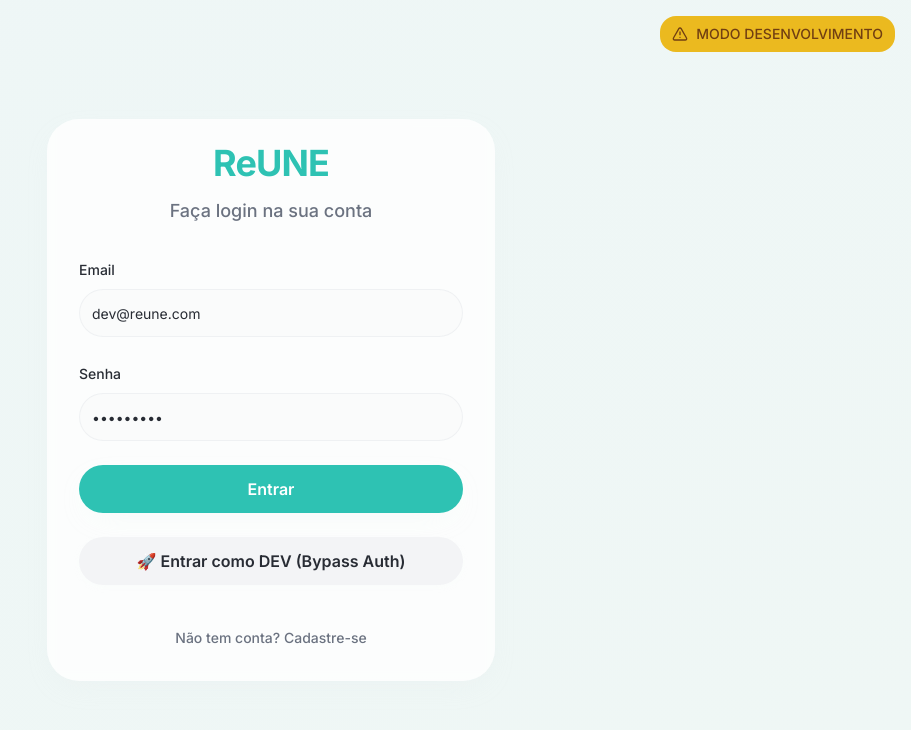
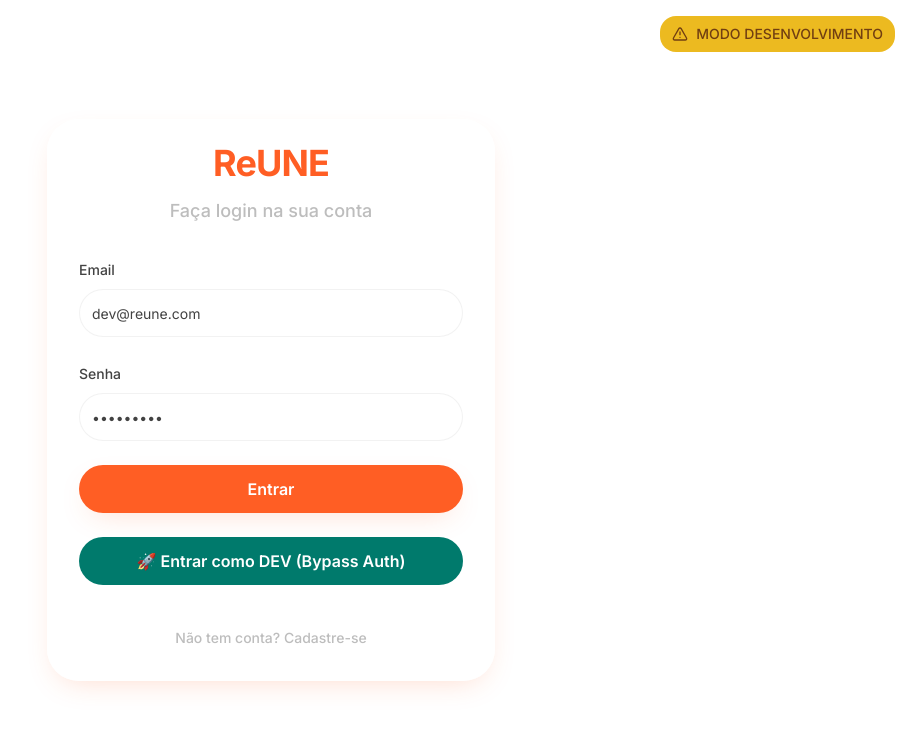
Before and after one commit to ManyRagDev/reune-cloud, a React (Vite) app: page / in a window 1280 px wide. Shown: the top 730 px of the page, without its empty margins (369-1280 px from the left). Built offline with nearby package versions, Linux system fonts and the light colour scheme; the HTML template or start-up script is replaced by a standard one.

Commit message:
Update color palette

```diff
--- a/src/index.css
+++ b/src/index.css
@@ -10,66 +10,71 @@ All colors MUST be HSL.
 
 @layer base {
   :root {
-    /* Modern ReUNE Brand Colors - Pastel and vibrant palette */
-    --background: 220 15% 97%;
-    --foreground: 220 13% 18%;
+    /* ReUNE Brand Colors - Logo Palette */
+    --background: 0 0% 100%;
+    --foreground: 0 0% 26%;
 
     --card: 0 0% 100%;
-    --card-foreground: 220 13% 18%;
+    --card-foreground: 0 0% 26%;
 
     --popover: 0 0% 100%;
-    --popover-foreground: 220 13% 18%;
+    --popover-foreground: 0 0% 26%;
 
-    /* Turquoise/Aqua primary color */
-    --primary: 174 62% 47%;
+    /* Laranja Vibrante - Energia, CTAs primários */
+    --primary: 16 100% 57%;
     --primary-foreground: 0 0% 100%;
 
-    /* Soft pastels for variety */
-    --secondary: 220 14% 96%;
-    --secondary-foreground: 220 13% 18%;
+    /* Azul Petróleo/Teal - Confiança, base, profissionalismo */
+    --secondary: 173 100% 24%;
+    --secondary-foreground: 0 0% 100%;
 
-    --muted: 220 14% 95%;
-    --muted-foreground: 220 8.9% 46.1%;
+    --muted: 0 0% 96%;
+    --muted-foreground: 0 0% 74%;
 
-    --accent: 174 62% 47%;
+    /* Azul Claro/Ciano - Modernidade, interatividade secundária */
+    --accent: 187 100% 42%;
     --accent-foreground: 0 0% 100%;
 
     --destructive: 0 84.2% 60.2%;
     --destructive-foreground: 0 0% 98%;
 
-    --border: 220 13% 91%;
-    --input: 220 13% 91%;
-    --ring: 174 62% 47%;
+    --border: 0 0% 90%;
+    --input: 0 0% 90%;
+    --ring: 16 100% 57%;
 
-    /* Vibrant pastel colors for cards */
-    --turquoise: 174 62% 47%;
-    --turquoise-light: 174 55% 91%;
-    --coral: 14 91% 71%;
-    --coral-light: 14 85% 93%;
-    --yellow: 48 96% 72%;
-    --yellow-light: 48 90% 94%;
-    --lavender: 250 60% 80%;
-    --lavender-light: 250 55% 94%;
-    --mint: 158 64% 52%;
-    --mint-light: 158 58% 92%;
-    --peach: 25 95% 78%;
-    --peach-light: 25 88% 95%;
+    /* ReUNE Logo Extended Palette */
+    --orange: 16 100% 57%;
+    --orange-light: 16 100% 95%;
+    --gold: 45 100% 51%;
+    --gold-light: 45 100% 95%;
+    --teal: 173 100% 24%;
+    --teal-light: 173 100% 90%;
+    --cyan: 187 100% 42%;
+    --cyan-light: 187 100% 92%;
+
+    /* Typography & Neutrals */
+    --text-primary: 0 0% 26%;
+    --text-secondary: 0 0% 74%;
+
+    /* Gradients */
+    --gradient-warm: linear-gradient(135deg, hsl(16 100% 57%), hsl(45 100% 51%));
+    --gradient-cool: linear-gradient(135deg, hsl(173 100% 24%), hsl(187 100% 42%));
 
     /* Shadows and effects */
-    --shadow-soft: 220 13% 91%;
-    --shadow-floating: 0 10px 30px -12px hsl(220 13% 91% / 0.25);
-    --shadow-card: 0 4px 20px -8px hsl(220 13% 91% / 0.35);
+    --shadow-soft: 0 2px 10px -3px hsl(0 0% 0% / 0.1);
+    --shadow-floating: 0 10px 30px -12px hsl(16 100% 57% / 0.25);
+    --shadow-card: 0 4px 20px -8px hsl(0 0% 0% / 0.15);
 
     --radius: 1rem;
 
-    --sidebar-background: 0 0% 98%;
-    --sidebar-foreground: 240 5.3% 26.1%;
-    --sidebar-primary: 240 5.9% 10%;
-    --sidebar-primary-foreground: 0 0% 98%;
-    --sidebar-accent: 240 4.8% 95.9%;
-    --sidebar-accent-foreground: 240 5.9% 10%;
-    --sidebar-border: 220 13% 91%;
-    --sidebar-ring: 174 62% 47%;
+    --sidebar-background: 173 100% 24%;
+    --sidebar-foreground: 0 0% 100%;
+    --sidebar-primary: 16 100% 57%;
+    --sidebar-primary-foreground: 0 0% 100%;
+    --sidebar-accent: 173 80% 30%;
+    --sidebar-accent-foreground: 0 0% 100%;
+    --sidebar-border: 173 80% 20%;
+    --sidebar-ring: 16 100% 57%;
   }
 
   .dark {
--- a/tailwind.config.ts
+++ b/tailwind.config.ts
@@ -60,30 +60,22 @@ export default {
           border: "hsl(var(--sidebar-border))",
           ring: "hsl(var(--sidebar-ring))",
         },
-        // Vibrant pastels
-        turquoise: {
-          DEFAULT: "hsl(var(--turquoise))",
-          light: "hsl(var(--turquoise-light))",
+        // ReUNE Logo Colors
+        orange: {
+          DEFAULT: "hsl(var(--orange))",
+          light: "hsl(var(--orange-light))",
         },
-        coral: {
-          DEFAULT: "hsl(var(--coral))",
-          light: "hsl(var(--coral-light))",
+        gold: {
+          DEFAULT: "hsl(var(--gold))",
+          light: "hsl(var(--gold-light))",
         },
-        yellow: {
-          DEFAULT: "hsl(var(--yellow))",
-          light: "hsl(var(--yellow-light))",
+        teal: {
+          DEFAULT: "hsl(var(--teal))",
+          light: "hsl(var(--teal-light))",
         },
-        lavender: {
-          DEFAULT: "hsl(var(--lavender))",
-          light: "hsl(var(--lavender-light))",
-        },
-        mint: {
-          DEFAULT: "hsl(var(--mint))",
-          light: "hsl(var(--mint-light))",
-        },
-        peach: {
-          DEFAULT: "hsl(var(--peach))",
-          light: "hsl(var(--peach-light))",
+        cyan: {
+          DEFAULT: "hsl(var(--cyan))",
+          light: "hsl(var(--cyan-light))",
         },
       },
       borderRadius: {
```
